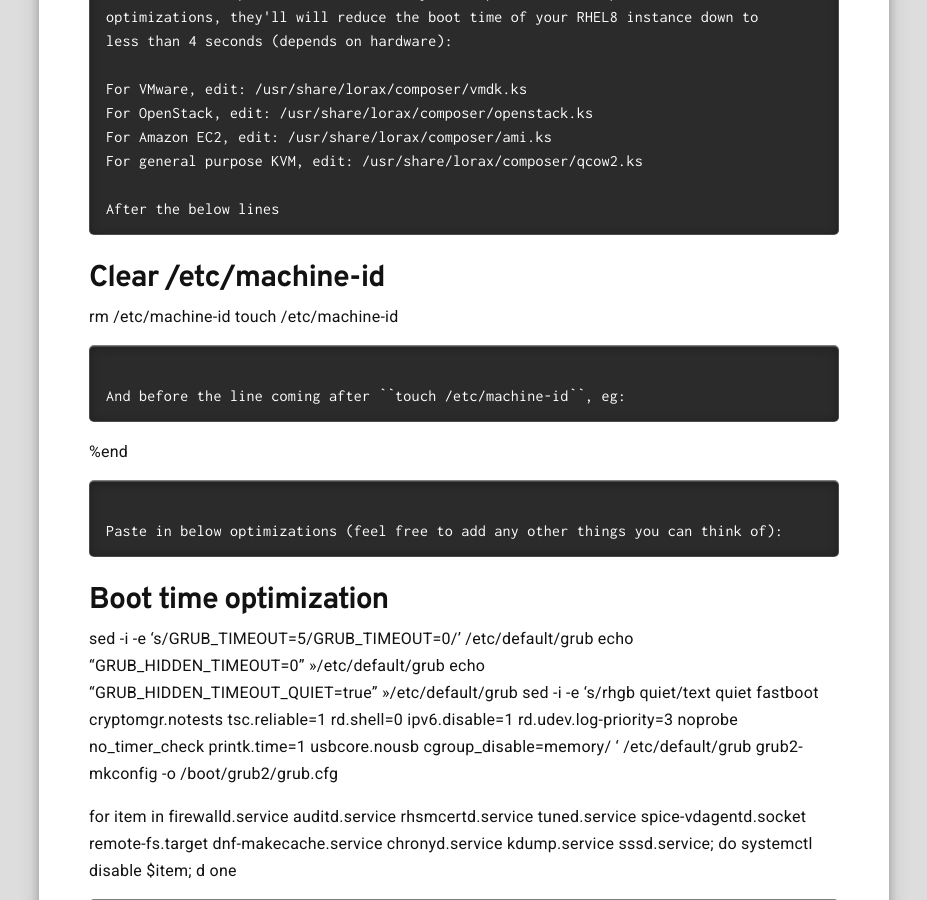
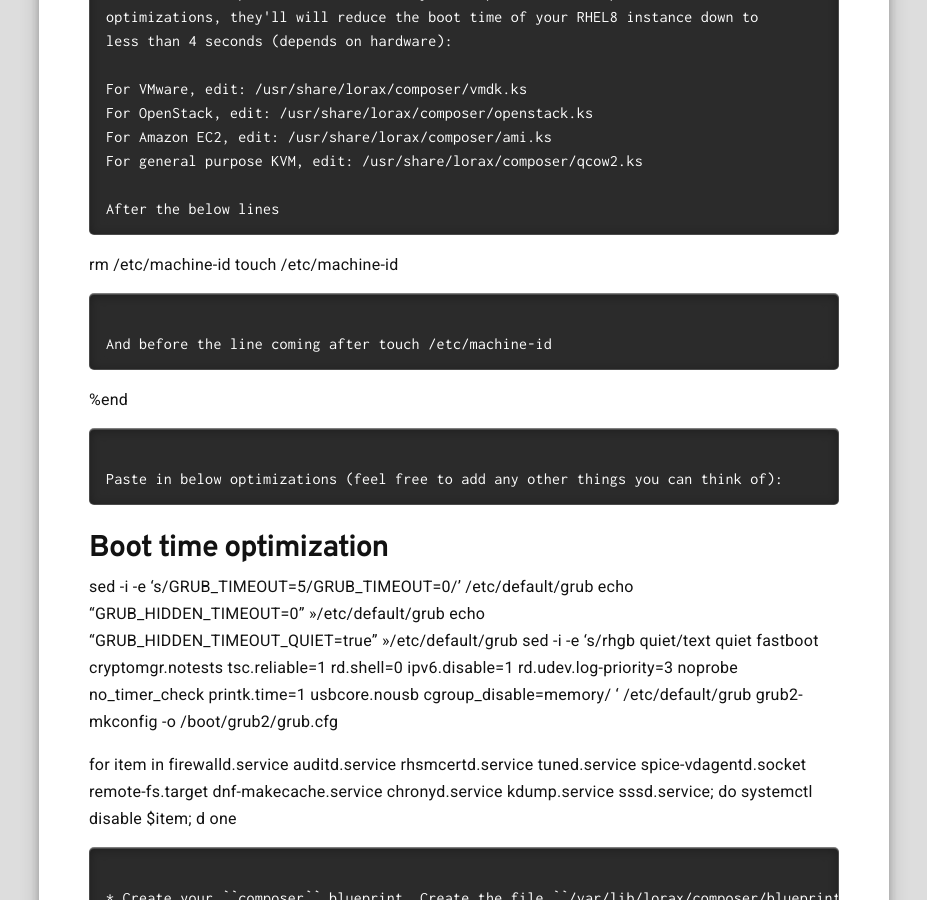
Before and after one commit to RedHatNordicsSA/RedHatNordicsSA.github.io, a Jekyll site: the page built from _posts/2019-03-24-rhel8-really-fast.markdown, in a window 1280 px wide and 900 px high, scrolled down 2704 px. Shown: the whole window, without its empty margins (176-1103 px from the left). Built offline with Jekyll 4.4.1, drawn with Linux system fonts in a browser that asks for light colours.

Commit message:
Update 2019-03-24-rhel8-really-fast.markdown

````diff
--- a/_posts/2019-03-24-rhel8-really-fast.markdown
+++ b/_posts/2019-03-24-rhel8-really-fast.markdown
@@ -129,12 +129,11 @@ For general purpose KVM, edit: /usr/share/lorax/composer/qcow2.ks
 
 After the below lines
 ```
-# Clear /etc/machine-id
 rm /etc/machine-id
 touch /etc/machine-id
 ```
 
-And before the line coming after ``touch /etc/machine-id``, eg:
+And before the line coming after touch /etc/machine-id
 ```
 %end
 ```
````
